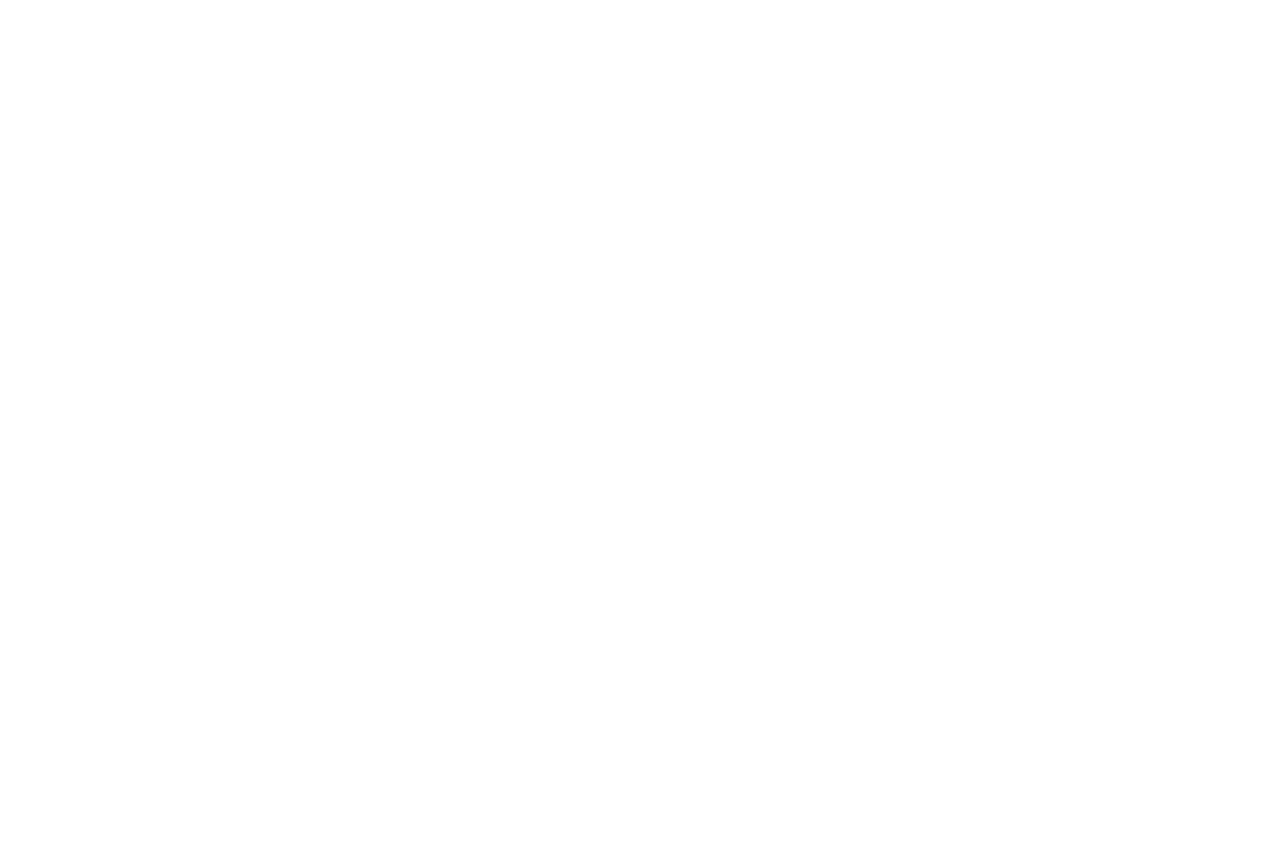
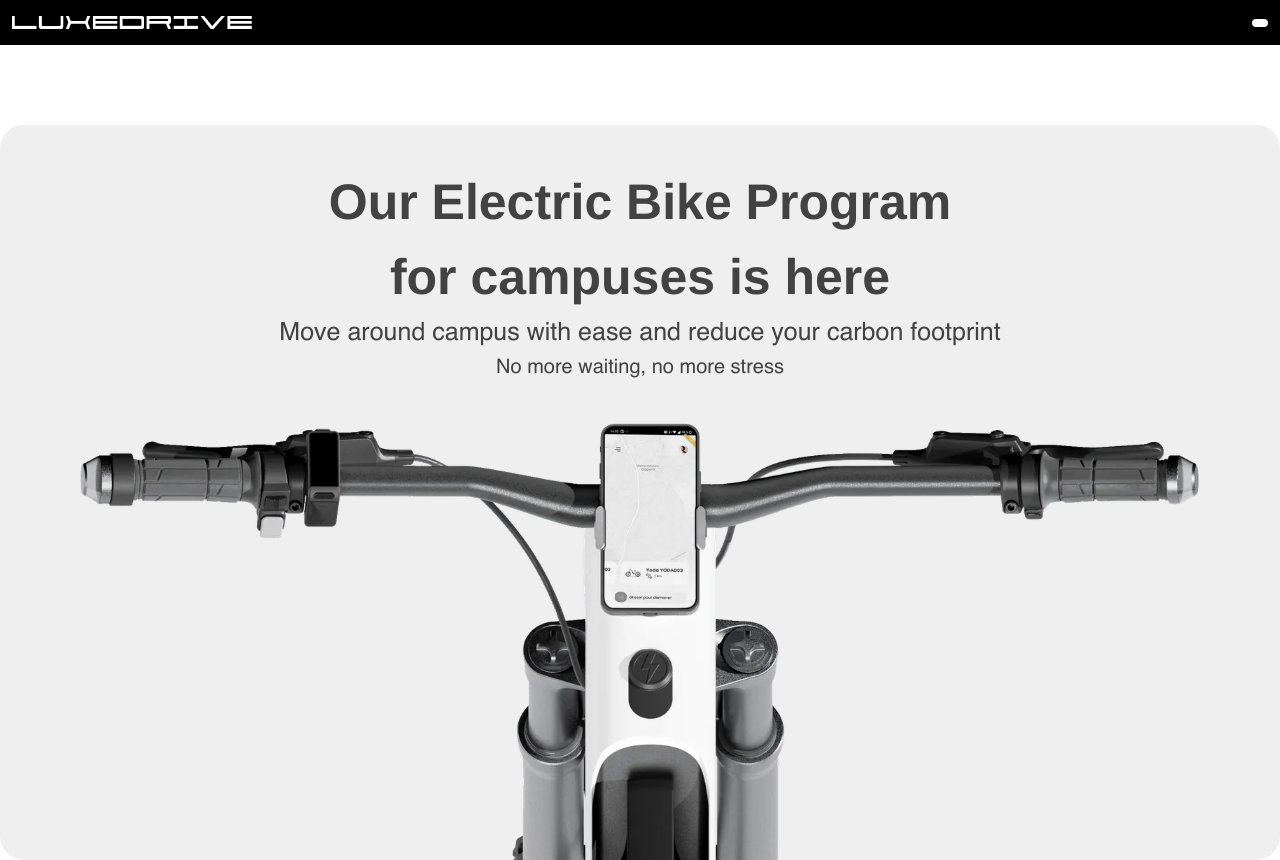
Before and after one commit to knoy00/LuxeDriveGo_New, a React (Vite) app: page /ElectricBike in a window 1280 px wide. Before the commit the page ends 800 px from the top, so only its background shows below. Built offline with nearby package versions, Linux system fonts and the light colour scheme.

Commit message:
Initial Commit

```diff
--- a/src/pages/ElectricBike.jsx
+++ b/src/pages/ElectricBike.jsx
@@ -1,8 +1,48 @@
 import React from 'react'
-
+import { motion } from 'framer-motion'
+import Navbar from '../components/Navbar'
+import handlebars from '../assets/images/BikeBars.webp'
 function ElectricBike() {
   return (
     <div>
+        <Navbar />
+        <div className='w-full'>
+            <div className='max-w-[1400px] mx-auto mt-20 bg-[#efefef] pt-10 px-20 rounded-3xl'>
+                <div className='text-center font-helvetica'>
+                    <motion.h1 className='text-[50px] w-full max-w-2xl mx-auto font-semibold text-[#424242]'
+                    initial={{opacity: 0, y: 200}}
+                    animate={{opacity:1, y: 0}}
+                    transition={{duration: 1.4, ease: 'easeOut'}}
+                    >
+                        Our Electric Bike Program for campuses is here
+                    </motion.h1>
+                    <motion.p className='text-[25px] text-[#424242]'
+                    initial={{opacity: 0, y: 200}}
+                    animate={{opacity:1, y: 0}}
+                    transition={{duration: 1.4, ease: 'easeOut'}}
+                    >
+                        Move around campus with ease and reduce your carbon footprint
+                    </motion.p>
+                    <motion.p className='text-[20px] text-[#424242] mb-10'
+                    initial={{opacity: 0, y: 200}}
+                    animate={{opacity:1, y: 0}}
+                    transition={{duration: 1.4, ease: 'easeOut'}}
+                    >
+                        No more waiting, no more stress
+                    </motion.p>
+                    <motion.img
+                        loading='lazy'
+                        src={handlebars}
+                        alt="Bike Handle Bars"
+                        className='cover'
+                        initial={{opacity: 0, scale: 0}}
+                        animate={{opacity:1, scale: 1}}
+                        transition={{duration: 1.5, ease: 'easeOut'}}
+                    />
+
+                </div>
+            </div>
+        </div>
 
     </div>
   )
--- a/src/pages/IntroBike.jsx
+++ b/src/pages/IntroBike.jsx
@@ -1,6 +1,9 @@
 import React from 'react'
+import { useNavigate } from 'react-router-dom'
 
 function IntroBike() {
+
+  const navigate = useNavigate();
   return (
     <div className="relative w-full h-screen font-helvetica">
       {/* Background layer with reduced brightness */}
@@ -10,7 +13,7 @@ function IntroBike() {
       <div className="relative z-10 max-w-[1200px] h-full mx-auto flex flex-col items-center justify-center text-center">
         <h1 className="text-white text-[110px] font-semibold text-shadow-lg">Introducing Our <br/> Electric Bike</h1>
         <p className='text-white mt-5 text-[30px]'>Go green with every ride. Our e-bike program is designed to reduce your carbon footprint while keeping you moving effortlessly</p>
-        <button className='bg-white text-black py-4 px-10 mt-10 font-semibold hover:bg-[#ccc] rounded-xl cursor-pointer'>Learn More</button>
+        <button className='bg-white text-black py-4 px-10 mt-10 font-semibold hover:bg-[#ccc] rounded-xl cursor-pointer' onClick={() => navigate('/ElectricBike')}>Learn More</button>
       </div>
     </div>
   )
```
Also changed, not shown: src/assets/images/BikeBars.webp (renamed from public/images/BikeBars.webp).
